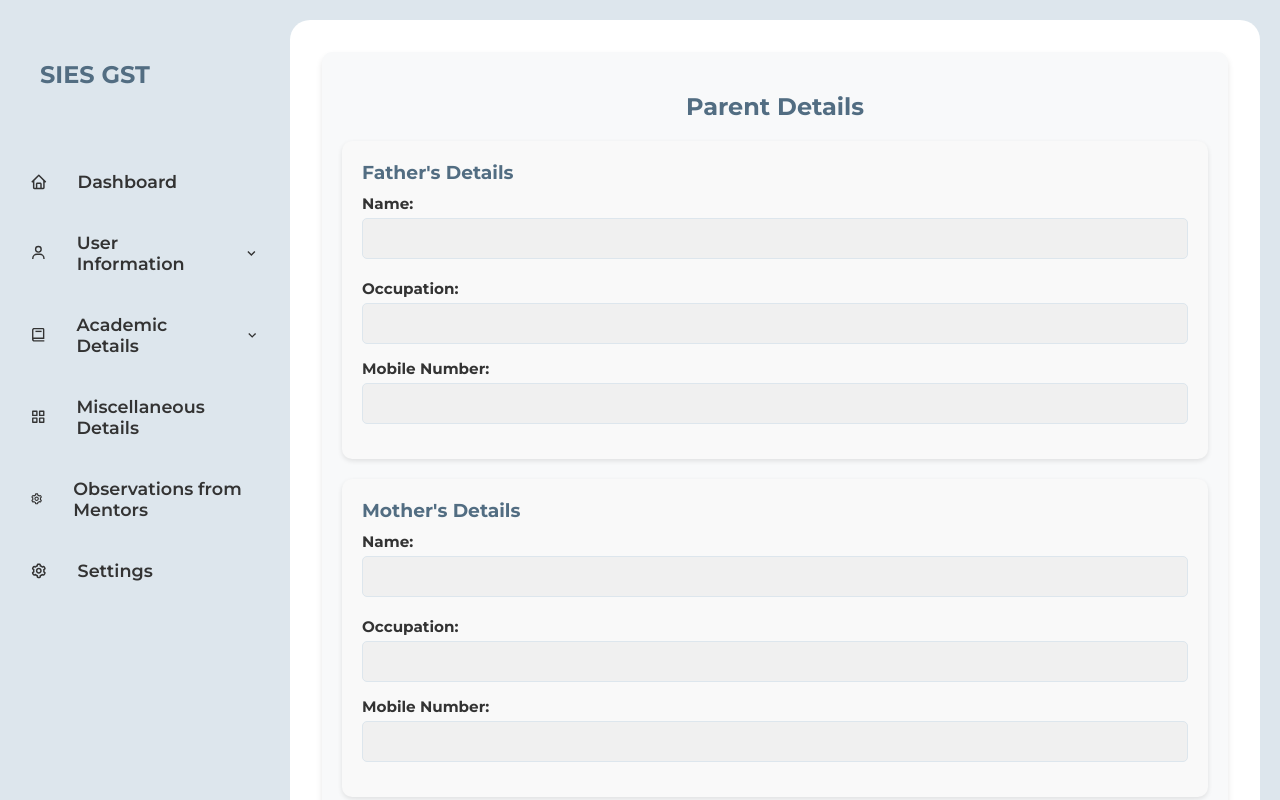
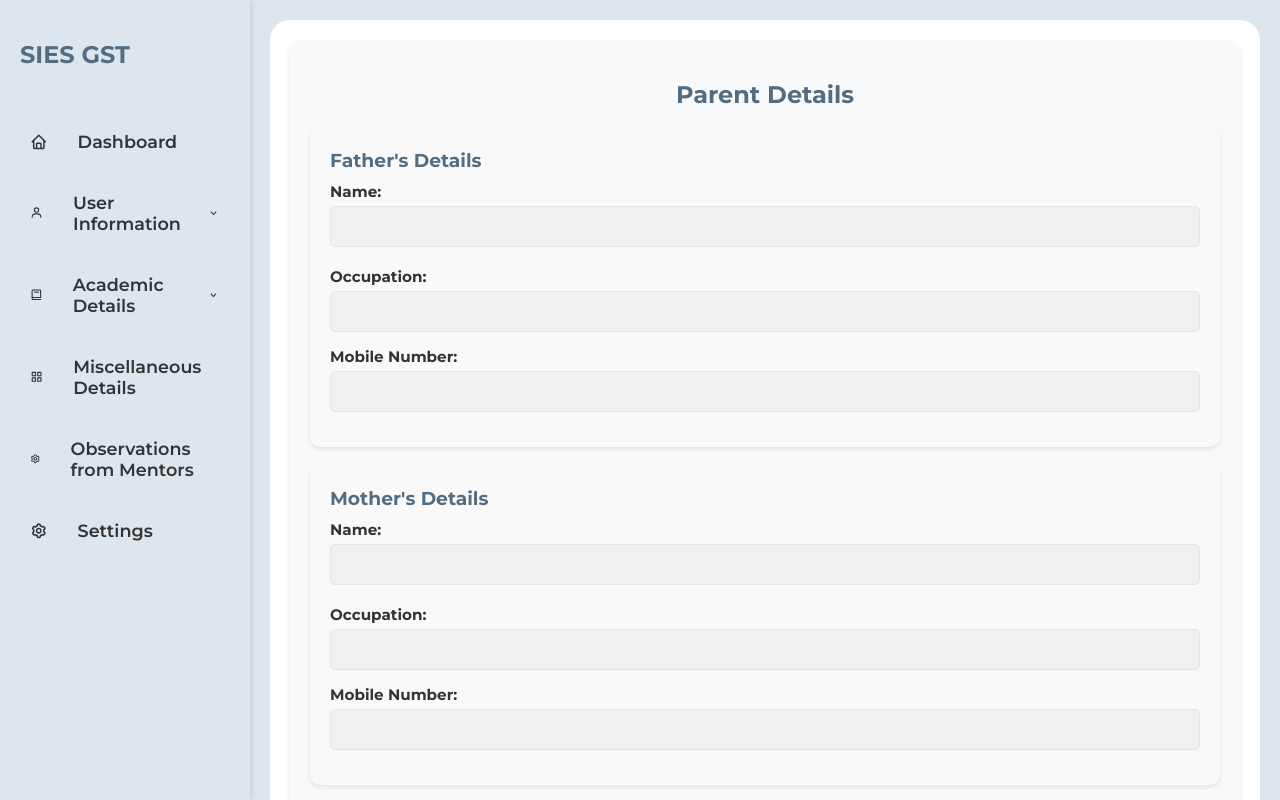
Before and after one commit to Aryan0304Yadav/mentee, a React (Vite) app in the folder Frontend/: page /parent-details in a window 1280 px wide. Shown: the top 800 px of the page. Built offline with nearby package versions, Linux system fonts and the light colour scheme.

Commit message:
sidebar scroll update

```diff
--- a/Frontend/src/App.css
+++ b/Frontend/src/App.css
@@ -6,8 +6,9 @@
   background: #fff;
   flex: 1;
   border-radius: 20px;
-  padding: 2rem;
   display: flex;
   gap: 1.5rem;
   justify-content: space-between;
+  margin-left: 250px; /* Matches the sidebar width */
+  padding: 20px;
 }
--- a/Frontend/src/styles/sidebar.css
+++ b/Frontend/src/styles/sidebar.css
@@ -3,16 +3,24 @@
   display: flex;
   flex-direction: column;
   gap: 2.3rem;
-  height: 94vh;
+  height: 100vh; /* Full height of the viewport */
+  position: fixed; /* Keeps the sidebar fixed in place */
+  top: 0;          /* Aligns it to the top of the viewport */
+  left: 0;         /* Aligns it to the left of the viewport */
+  width: 250px;    /* Sidebar width */
+  background-color: #dde6ed; /* Adjust as needed for your design */
+  overflow-y: auto; /* Allows scrolling only inside the sidebar if content overflows */
+  padding: 20px;    /* Adds padding inside the sidebar */
+  box-shadow: 2px 0 5px rgba(0, 0, 0, 0.1); /* Optional: Adds a subtle shadow */
+  z-index: 1000;   /* Ensures the sidebar is above other elements */
 }
 
 /* Logo styling */
 .logo {
   text-align: center;
-  padding: 20px;
   color: #27374d;
+  display: flex;
   align-items: center;
-  display: flex;
   gap: 20px;
 }
 
@@ -60,7 +68,7 @@
 /* Dropdown Container */
 .dropdown {
   display: flex;
-  flex-direction: column; /* Ensure items are stacked vertically */
+  flex-direction: column;
 }
 
 /* Dropdown Toggle Button */
@@ -78,7 +86,7 @@
 }
 
 .dropdown-icon.open {
-  transform: rotate(180deg); /* Rotate the icon when dropdown is open */
+  transform: rotate(180deg);
 }
 
 /* Dropdown Menu Styling */
@@ -90,7 +98,7 @@
   margin-top: 10px;
   background-color: #dde6ed;
   padding: 10px;
-  border-radius: 8px 8px 8px 8px;
+  border-radius: 8px;
   box-shadow: 0 2px 8px rgba(0, 0, 0, 0.1);
 }
 
@@ -107,6 +115,6 @@
 
 .dropdown-menu .dropdown-item:hover,
 .dropdown-menu .dropdown-item.active {
-  background-color: #526d82; /*Colour for the Drop down Act form sections*/
+  background-color: #526d82;
   color: #dde6ed;
 }
```
Also changed, not shown: Frontend/src/index.css (line endings or trailing spaces).
